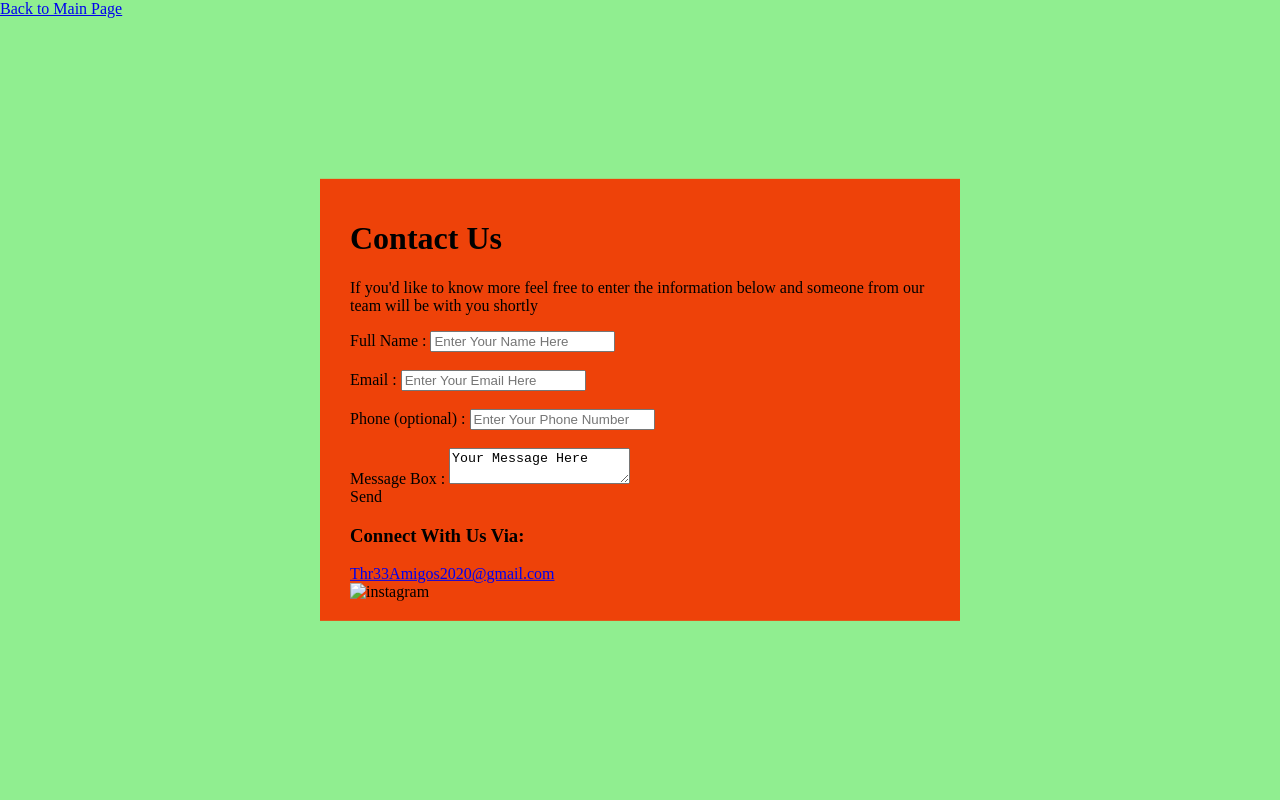
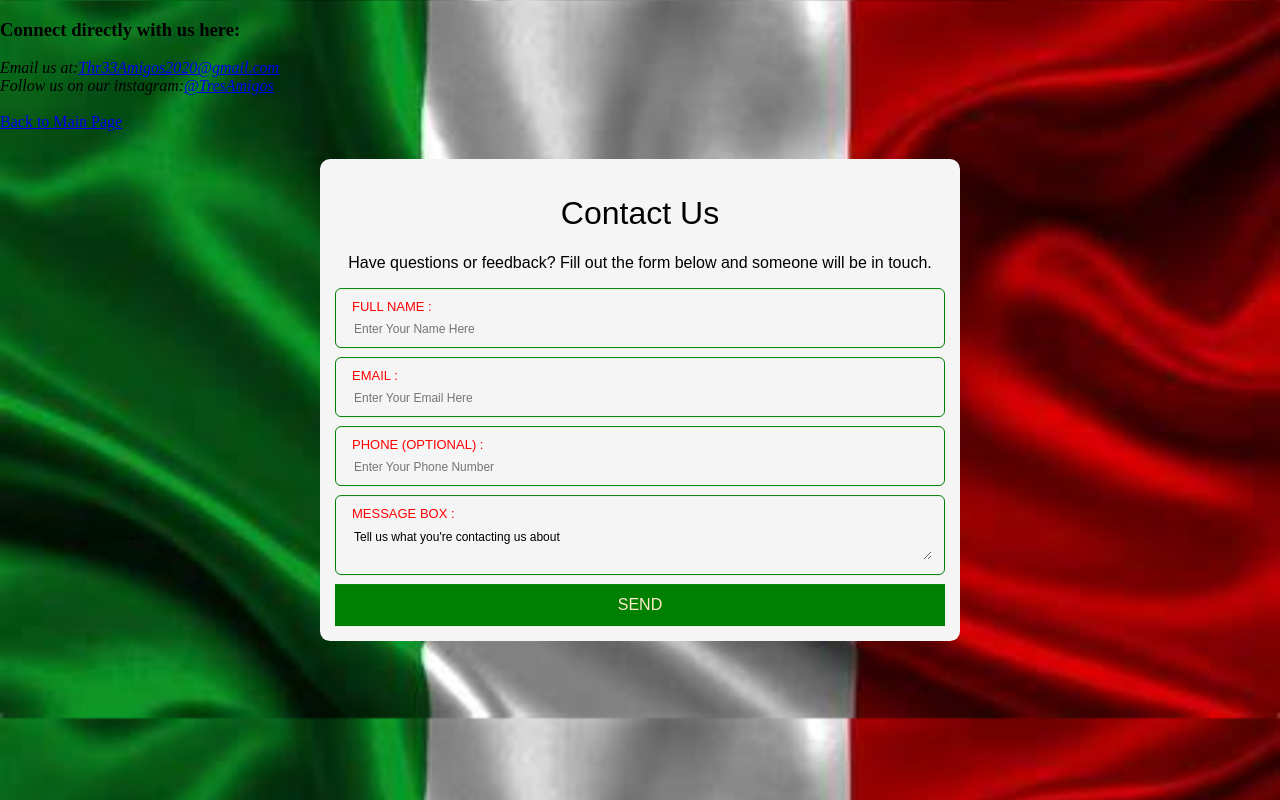
Before and after one commit to adelina-ok/GroupLab5, a plain HTML site: page html/contact.html in a window 1280 px wide. Drawn offline with Linux system fonts and the light colour scheme.

Commit message:
updated contact

```diff
--- a/css/contact.css
+++ b/css/contact.css
@@ -1,16 +1,64 @@
 body{
   margin:0;
   padding:0;
-  background-color: lightgreen;
+  background: url(/images/mflag.jpg);
+  background-size: cover;
 }
 .contact-form{
   width: 50%;
   max-width: 100%;
-  background-color: rgb(238, 66, 9);
+  background-color: whitesmoke;
   position: absolute;
   top: 50%;
   left: 50%;
   transform: translate(-50%, -50%);
-  padding: 20px 30px;
+  padding: 15px 15px;
   box-sizing: border-box;
+  border-radius: 10px;
+  text-align: center;
+  font-family:Arial, Helvetica, sans-serif;
 }
+.contact-form h1{
+  margin-top: o;
+  font-weight: 100;
+}
+.txtbox{
+  border: 1px solid green;
+  margin: 9px 0px;
+  padding: 10px 16px;
+  border-radius: 6px;
+}
+.txtbox label{
+  display: block;
+  text-align: left;
+  color: red;
+  text-transform: uppercase;
+  font-size: 13px;
+}
+.txtbox input, .txtbox textarea{
+  width: 100%;
+  border: 0;
+  background: 0;
+  outline: 0;
+  color: solid black;
+  font-size:12px;
+  font-family:Arial, Helvetica, sans-serif;
+  margin-top: 7px;
+}
+.button{
+  display: inline-block;
+  background-color: green;
+  padding: 12px 0;
+  color:blanchedalmond;
+  text-transform: uppercase;
+  cursor: pointer;
+  width: 100%;
+}
+.conact-section, .address{
+  box-sizing:border-box;
+  display:grid;
+  width: 50%;
+  max-width: 100%;
+  position: relative;
+  color:aliceblue;
+}
--- a/html/contact.html
+++ b/html/contact.html
@@ -2,49 +2,43 @@
 <html>
   <head>
     <meta charset="utf-8">
-    <meta name="viewport" content="width=device-width, initial-scale=1">
+    <meta name="viewport" content="width=device-width, initial-scale=1.0">
     <title>Contact Us</title>
     <link href="/css/contact.css" rel="stylesheet" type="text/css">
   </head>
   <body>
     <div class="contact-form">
       <h1>Contact Us</h1>
-      <p>If you'd like to know more feel free to enter the information below and someone from our team will be with you shortly</p>
-      <div class="txtb">
+      <p>Have questions or feedback? Fill out the form below and someone will be in touch.</p>
+      <div class="txtbox">
         <label>Full Name :<label>
           <input type="text" name="" value="" placeholder="Enter Your Name Here">
       </div>
-      <br>
-      <div class="txtb">
+      <div class="txtbox">
         <label>Email :<label>
           <input type="text" name="" value="" placeholder="Enter Your Email Here">
       </div>
-      <br>
-      <div class="txtb">
+      <div class="txtbox">
         <label>Phone (optional) :</label>
           <input type="text" name="" value="" placeholder="Enter Your Phone Number">
       </div>
-      <div class="txtb">
-        <br>
+      <div class="txtbox">
         <label>Message Box :</label>
-        <textarea>Your Message Here</textarea>
+        <textarea>Tell us what you're contacting us about</textarea>
       </div>
-      <a class="button">Send</a>
-
-
-    <h3>Connect With Us Via:</h3>
-      <a href ="malito:Thr33Amigos2020@gmail.com">Thr33Amigos2020@gmail.com</a>
+        <a class="button">Send</a>
+      </div>
+    </div>
+    <section>
+      <div class="contact-section">
+        <h3>Connect directly with us here:</h3>
+        <address>
+        Email us at:<a href="malito:Thr33Amigos2020@gmail.com">Thr33Amigos2020@gmail.com</a><br>
+        Follow us on our instagram:<a href="instagram.com">@TresAmigos</a>
+        </address>
+      </div>
       <br>
-    <section>
-      <div class="row">
-        <img src="images/insta.png" alt="instagram" width="10%" height="10%">
-      </div>
-
-
-
-    </div>
-
-  <a href="/index.html">Back to Main Page</a>
-
+        <a href="/index.html">Back to Main Page</a>
+    </section>
   </body>
 </html>
```
Also changed, not shown: html/about.html (+1 -1 lines), images/mflag.jpg (added).
